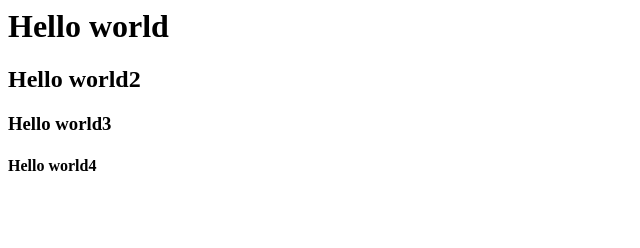
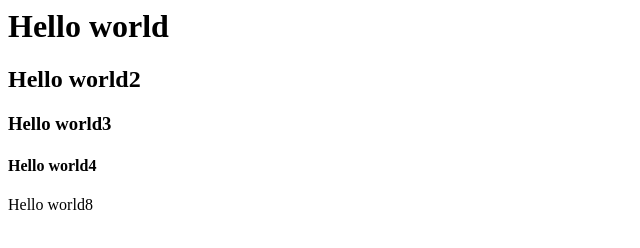
Before and after one commit to zvinzv/project-x, a plain HTML site: page index.html in a window 1280 px wide. Shown: the whole page, without its empty margins (0-640 px from the left). Drawn offline with Linux system fonts and the light colour scheme.

Commit message:
add h8 > Hello world8

```diff
--- a/index.html
+++ b/index.html
@@ -2,3 +2,4 @@
 <h2>Hello world2</h2>
 <h3>Hello world3</h3>
 <h4>Hello world4</h4>
+<h8>Hello world8</h8>
```
